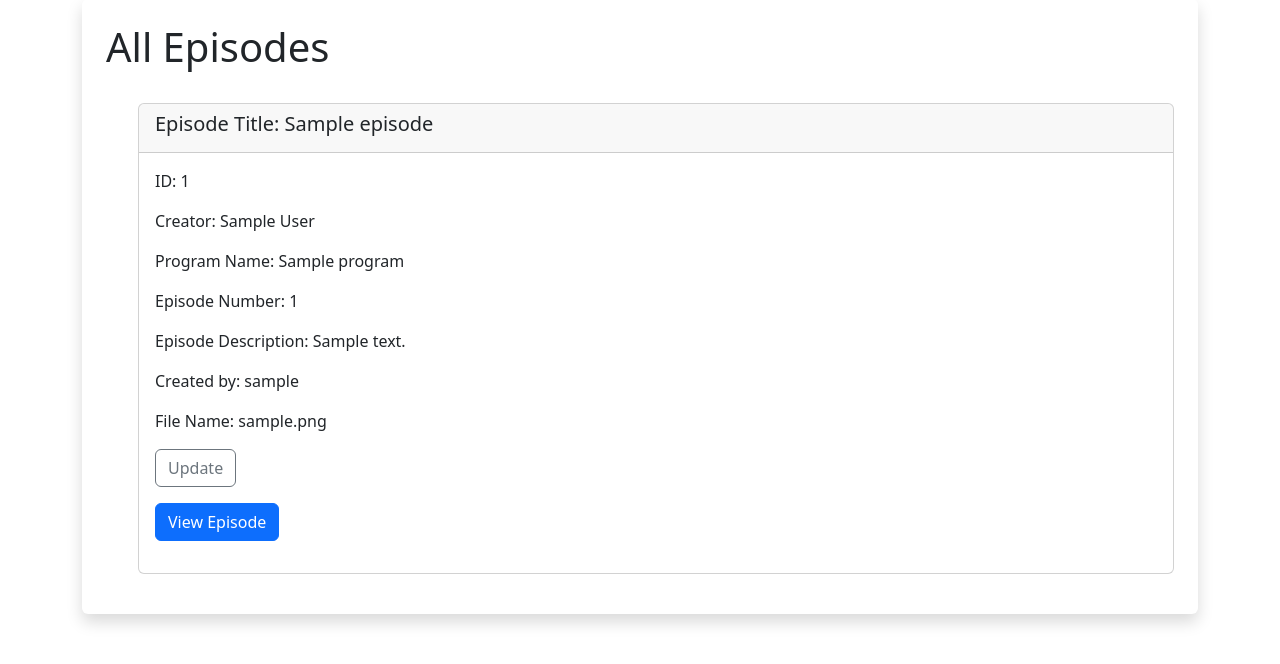
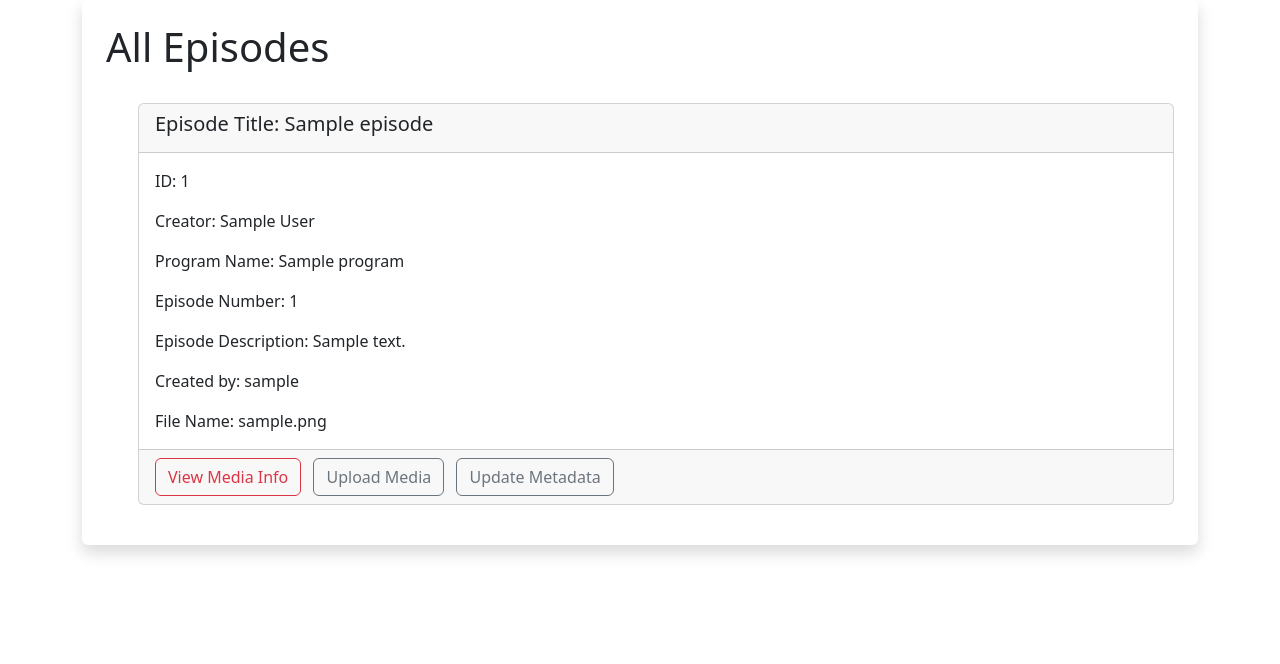
Before and after one commit to jaypound/ch24web1, a Django app: page /episodes/ in a window 1280 px wide. Shown: the part 105-769 px from the top of the page. Run offline with Django 5.2, Linux system fonts and the light colour scheme; a user stored in the database is signed in; tables that the repository leaves empty hold one stand-in row (values such as "Sample post").

Commit message:
episodes_list

```diff
--- a/ch24app/templates/episode_list.html
+++ b/ch24app/templates/episode_list.html
@@ -22,9 +22,46 @@
               <p class="card-text">Episode Description: {{ episode.description }}</p>
               <p class="card-text">Created by: {{ episode.created_by }}</p>
               <p class="card-text">File Name: {{ episode.file_name }}</p>
-              <p><a href="{% url 'update-episode' episode.custom_id %}" class="btn btn-outline-secondary">Update</a></p>
-              <p><a href="{% url 'view_episode' episode.custom_id %}" class="btn btn-primary">View Episode</a></p>
             </div>
+
+            <div class="card-footer">
+                <div class="d-flex flex-wrap">
+                    <form method="post" action="{% url 'upload_episode' episode.custom_id %}" class="me-2">
+                        {% csrf_token %}
+
+                        {% if episode.file_name %}
+
+                            {% if not episode.has_mediainfo_errors %}
+
+                                <a href="{% url 'view_episode' episode.custom_id %}" class="btn btn-primary me-2">View Episode</a>
+
+                                <a href="{% url 'episode_media_info' episode.custom_id %}" class="btn btn-outline-secondary me-2">View Media Info</a>
+
+                            {% else %}
+
+                                <a href="{% url 'episode_media_info' episode.custom_id %}" class="btn btn-outline-danger me-2">View Media Info</a>
+
+                            {% endif %}
+
+                        {% endif %}
+
+                        {% if not episode.file_name %}
+
+                            <button type="submit" class="btn btn-primary me-2">Upload Media</button>
+
+                        {% else %}
+
+                            <button type="submit" class="btn btn-outline-secondary me-2">Upload Media</button>
+
+                        {% endif %}
+
+                    <a href="{% url 'update-episode' episode.custom_id %}" class="btn btn-outline-secondary me-2">Update Metadata</a>
+
+                    </form>
+
+                </div>
+            </div>
+
           </div>
 
         {% endfor %}
--- a/ch24app/templates/my_programs.html
+++ b/ch24app/templates/my_programs.html
@@ -21,14 +21,10 @@
               <p class="card-text">Genre: {{ program.genre }}</p>
               <p class="card-text">Rating: {{ program.age_rating }}</p>
               <p class="card-text">Created by: {{ program.created_by }}</p>
-
-
             </div>
             <div class="card-footer">
                 <div class="d-flex flex-wrap">
                 <a href="{% url 'update-program' program.custom_id %}" class="btn btn-outline-secondary me-2">Update Metadata</a>
-                <!-- <a href="{% url 'my-episodes' %}" class="btn btn-outline-secondary me-2">My Episodes</a> -->
-
                 </div>
             </div>
           </div>
```
Also changed, not shown: ch24app/templates/program_list.html (+13 -3 lines).
